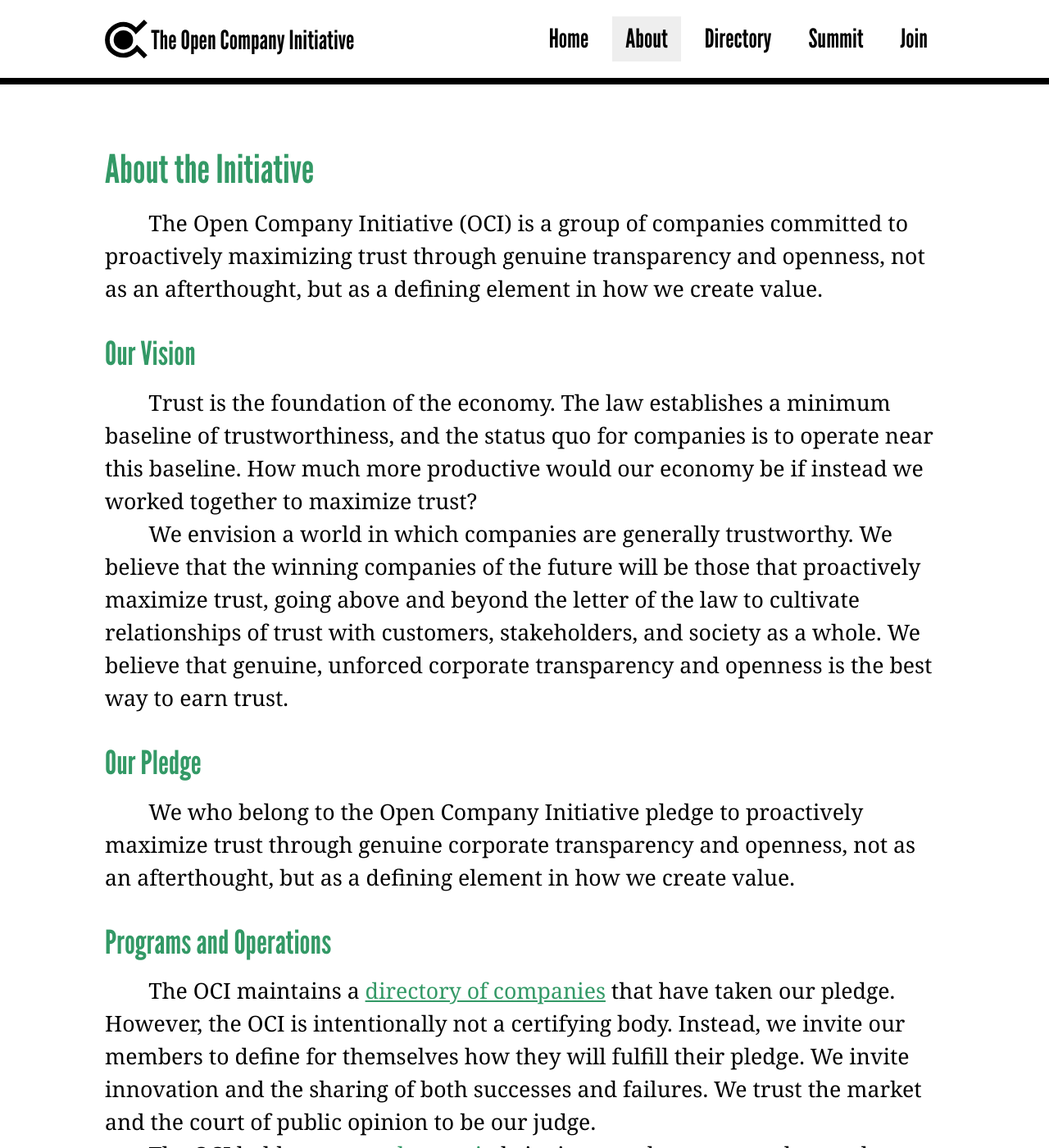
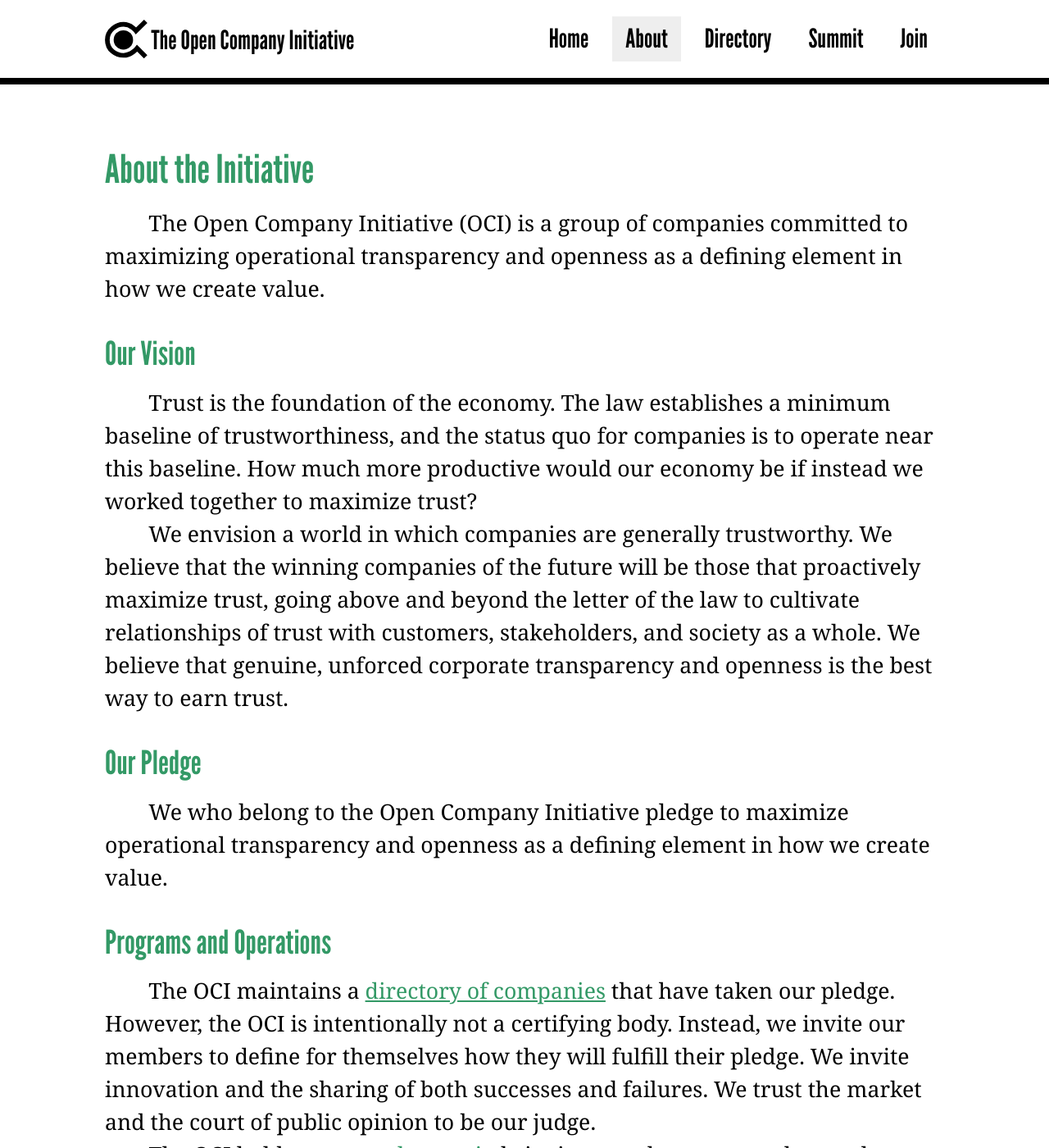
Before and after one commit to opencompany/www.opencompany.org, a Jekyll site: the page built from about/index.md, in a window 1280 px wide and 1400 px high. Shown: the whole window at 82% size. Built offline with Jekyll 4.4.1, drawn with Linux system fonts in a browser that asks for light colours; Markdown is read by kramdown in place of the engine named in the settings.

Commit message:
Go w/ @ityonemo's wording for #21

```diff
--- a/_includes/pledge.md
+++ b/_includes/pledge.md
@@ -1,3 +1,2 @@
-We who belong to the Open Company Initiative pledge to proactively maximize
-trust through genuine corporate transparency and openness, not as an
-afterthought, but as a defining element in how we create value.
+We who belong to the Open Company Initiative pledge to maximize operational
+transparency and openness as a defining element in how we create value.
--- a/about/index.md
+++ b/about/index.md
@@ -5,9 +5,8 @@
 ---
 
 The Open Company Initiative (OCI) is a group of companies committed to
-proactively maximizing trust through genuine transparency and
-openness, not as an afterthought, but as a defining element in how we create
-value.
+maximizing operational transparency and openness as a defining element in how
+we create value.
 
 
 ### Our Vision
```
